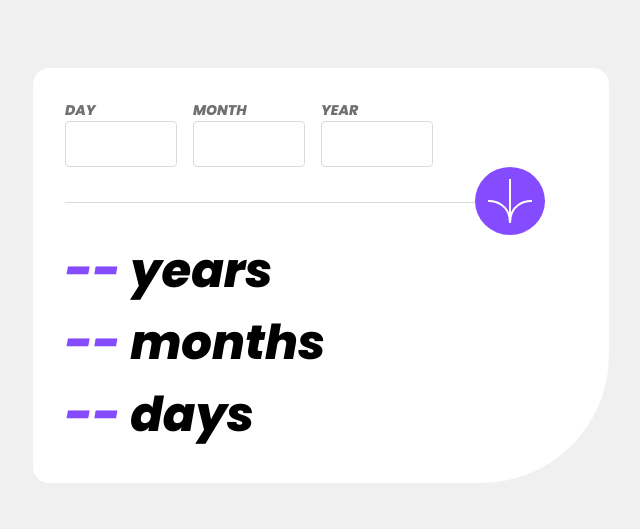
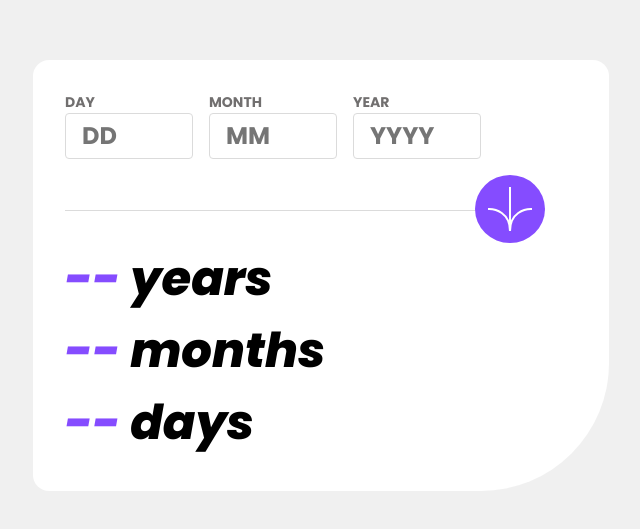
Before and after one commit to darryncodes/age-calculator-app, a React (Vite) app: page / in a window 1280 px wide. Shown: the part 125-654 px from the top of the page, without its empty margins (319-959 px from the left). Built offline with nearby package versions, Linux system fonts and the light colour scheme.

Commit message:
feature - adding form validation and hover/active styles

```diff
--- a/src/components/Form.jsx
+++ b/src/components/Form.jsx
@@ -6,6 +6,7 @@ import {
     FlexDivColumn,
     Label,
     Input,
+    Error,
     Button,
 } from './styles/Form.styled';
 
@@ -13,18 +14,99 @@ const Form = ({ setDate }) => {
     const [day, setDay] = useState('');
     const [month, setMonth] = useState('');
     const [year, setYear] = useState('');
+    const [dayMessage, setDayMessage] = useState('');
+    const [monthMessage, setMonthMessage] = useState('');
+    const [yearMessage, setYearMessage] = useState('');
+    const [dayError, setDayError] = useState(false);
+    const [monthError, setMonthError] = useState(false);
+    const [yearError, setYearError] = useState(false);
+
+    //  const currentDate = new Date();
+    const currentYear = new Date().getFullYear();
 
     const handleDayInput = (e) => {
         setDay(e.target.value);
+
+        if (e.target.value.length) {
+            setDayMessage('');
+            setDayError(false);
+        }
     };
+
     const handleMonthInput = (e) => {
         setMonth(e.target.value);
+
+        if (e.target.value.length) {
+            setMonthMessage('');
+            setMonthError(false);
+        }
     };
     const handleYearInput = (e) => {
         setYear(e.target.value);
+
+        if (e.target.value.length) {
+            setYearMessage('');
+            setYearError(false);
+        }
     };
+
     const handleSubmit = (e) => {
         e.preventDefault();
+
+        if (day.length && month.length && year.length) {
+            setDayMessage('');
+            setMonthMessage('');
+            setYearMessage('');
+            setDayError(false);
+            setMonthError(false);
+            setYearError(false);
+        }
+        if (
+            day.trim().length === 0 &&
+            month.trim().length === 0 &&
+            year.trim().length === 0
+        ) {
+            setDayMessage('This field is required');
+            setMonthMessage('This field is required');
+            setYearMessage('This field is required');
+            setDayError(true);
+            setMonthError(true);
+            setYearError(true);
+            return;
+        }
+
+        if (day.trim().length === 0) {
+            setDayMessage('This field is required');
+            setDayError(true);
+            return;
+        }
+        if (day > 31) {
+            setDayMessage('Must be a valid day');
+            setDayError(true);
+            return;
+        }
+
+        if (month.trim().length === 0) {
+            setMonthMessage('This field is required');
+            setMonthError(true);
+            return;
+        }
+        if (month > 12) {
+            setMonthMessage('Must be a valid month');
+            setMonthError(true);
+            return;
+        }
+
+        if (year.trim().length === 0) {
+            setYearMessage('This field is required');
+            setYearError(true);
+            return;
+        }
+        if (year > currentYear) {
+            setYearMessage('Must be in the past');
+            setYearError(true);
+            return;
+        }
 
         const data = {
             day,
@@ -38,35 +120,58 @@ const Form = ({ setDate }) => {
         <StyledForm onSubmit={handleSubmit}>
             <FlexDivRow>
                 <FlexDivColumn>
-                    <Label htmlFor='day'>Day</Label>
+                    <Label
+                        htmlFor='day'
+                        inputError={dayError ? 'hsl(0, 100%, 67%)' : ''}
+                    >
+                        Day
+                    </Label>
                     <Input
                         type='number'
                         id='day'
                         name='day'
                         min='1'
-                        max='31'
+                        placeholder='DD'
                         onChange={handleDayInput}
+                        inputError={dayError ? 'hsl(0, 100%, 67%)' : ''}
                     />
+                    {dayError && <Error>{dayMessage}</Error>}
                 </FlexDivColumn>
                 <FlexDivColumn>
-                    <Label htmlFor='month'>Month</Label>
+                    <Label
+                        htmlFor='month'
+                        inputError={monthError ? 'hsl(0, 100%, 67%)' : ''}
+                    >
+                        Month
+                    </Label>
                     <Input
                         type='number'
                         id='month'
                         name='month'
                         min='1'
-                        max='12'
+                        placeholder='MM'
                         onChange={handleMonthInput}
+                        inputError={monthError ? 'hsl(0, 100%, 67%)' : ''}
                     />
+                    {monthError && <Error>{monthMessage}</Error>}
                 </FlexDivColumn>
                 <FlexDivColumn>
-                    <Label htmlFor='year'>Year</Label>
+                    <Label
+                        htmlFor='year'
+                        inputError={yearError ? 'hsl(0, 100%, 67%)' : ''}
+                    >
+                        Year
+                    </Label>
                     <Input
                         type='number'
                         id='year'
                         name='year'
+                        min='1'
+                        placeholder='YYYY'
                         onChange={handleYearInput}
+                        inputError={yearError ? 'hsl(0, 100%, 67%)' : ''}
                     />
+                    {yearError && <Error>{yearMessage}</Error>}
                 </FlexDivColumn>
             </FlexDivRow>
             <Button type='submit'>
--- a/src/components/styles/Form.styled.js
+++ b/src/components/styles/Form.styled.js
@@ -29,32 +29,57 @@ export const StyledForm = styled.form`
 
 export const FlexDivRow = styled.div`
     display: flex;
+    flex-wrap: wrap;
     gap: 1rem;
+    padding-bottom: 1rem;
 `;
 
 export const FlexDivColumn = styled.div`
     display: flex;
     flex-direction: column;
+    position: relative;
 `;
 
 export const Label = styled.label`
     font-size: 0.875rem;
     font-weight: 700;
     text-transform: uppercase;
+    font-style: normal;
     color: ${({ theme }) => theme.colours.smokeyGrey};
+    color: ${(props) => props.inputError};
 `;
 
 export const Input = styled.input`
     font-size: 1rem;
+    font-style: normal;
+
     border: 1px solid ${({ theme }) => theme.colours.lightGrey};
+    border-color: ${(props) => props.inputError};
     border-radius: 0.25rem;
-    padding: 0.25rem 1rem;
+    padding: 0.25rem 0.5rem;
     width: 5rem;
+
+    cursor: pointer;
+
+    &:hover,
+    &:focus-within {
+        border-color: ${({ theme }) => theme.colours.purple};
+        outline: none;
+    }
 
     @media (min-width: ${({ theme }) => theme.mobile}) {
         font-size: 1.5rem;
-        width: 7rem;
+        width: 8rem;
+        padding: 0.25rem 1rem;
     }
+`;
+
+export const Error = styled.small`
+    font-size: 0.875rem;
+    font-weight: 200;
+    color: ${({ theme }) => theme.colours.lightRed};
+    position: absolute;
+    bottom: -45px;
 `;
 
 export const Button = styled.button`
```
